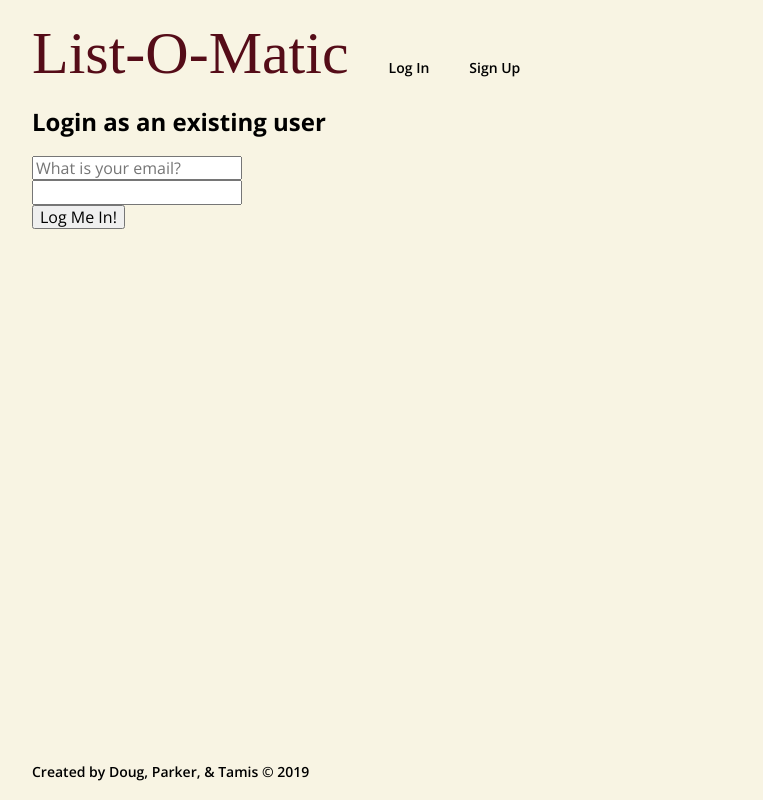
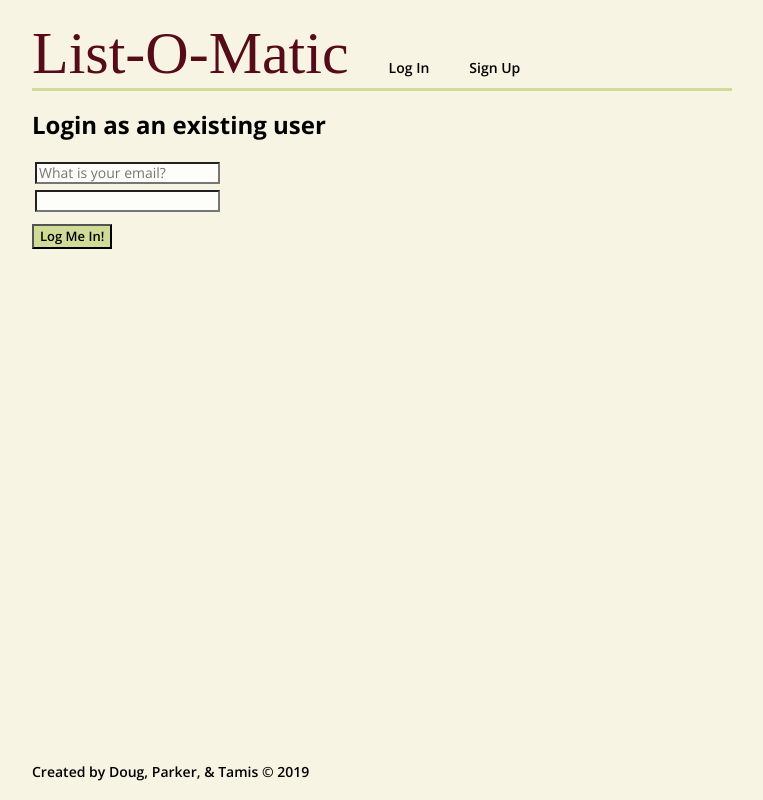
Before and after one commit to parkercouch-hw/list-o-matic-client, a React (Create React App) app: page /login in a window 1280 px wide. Shown: the whole page, without its empty margins (258-1021 px from the left). Built offline with nearby package versions, Linux system fonts and the light colour scheme; a web font is replaced by a local one.

Commit message:
style.css changes

```diff
--- a/src/components/Profile.tsx
+++ b/src/components/Profile.tsx
@@ -13,7 +13,7 @@ class Profile extends Component<any, any> {
         return <Link
           to={location}
           key={list._id}
-          className="grow pointer"
+          className="profileListItems"
         >{list.name}</Link>;
       });
 
@@ -22,7 +22,7 @@ class Profile extends Component<any, any> {
           <h2>Hello, {this.props.user.name}!</h2>
           <div className="list">
             <h3>Your list(s):</h3>
-            <button onClick={this.props.getLists}>Get Lists</button>
+            <button onClick={this.props.getLists}>Get Lists</button><br/><br/>
             {listOfLists}
           </div>
         </div>
--- a/src/styles/styles.css
+++ b/src/styles/styles.css
@@ -9,12 +9,37 @@ body {
   background-color: #F8F4E3;
 }
 
+button, .button {
+  background-color: #D0DB97;
+  color: black;
+  font-size: 13px !important;
+  font-weight: 600 !important;
+  margin: 9px 0 !important;
+  padding: 3px 6px 3px 6px !important;
+}
+
+button:hover {
+  background-color: #E9EECF;
+  color: gray;
+}
+
+input {
+  background-color: #FDFDF9;
+  font-size: 14px !important;
+  font-weight: 400 !important;
+  margin: 3px !important;
+}
+
 .App {
   font-family: 'Open Sans', sans-serif;
   font-size: 1rem;
   max-width: 700px;
   margin: 0 auto;
   text-align: left;
+}
+
+.nav {
+  border-bottom: 3px solid #D0DB97;
 }
 
 .navLinks {
@@ -26,6 +51,19 @@ body {
 	margin-left: 20px;
 	margin-right: 20px;
 }
+
+.profileListItems {
+  display: block;
+  font-size: 14px;
+  font-weight: 600;
+  line-height: 1.4;
+  text-decoration: none;
+  color: black;
+}
+.profileListItems:hover {
+  color: gray;
+}
+
 
 .footer {
 	position: absolute;
```
